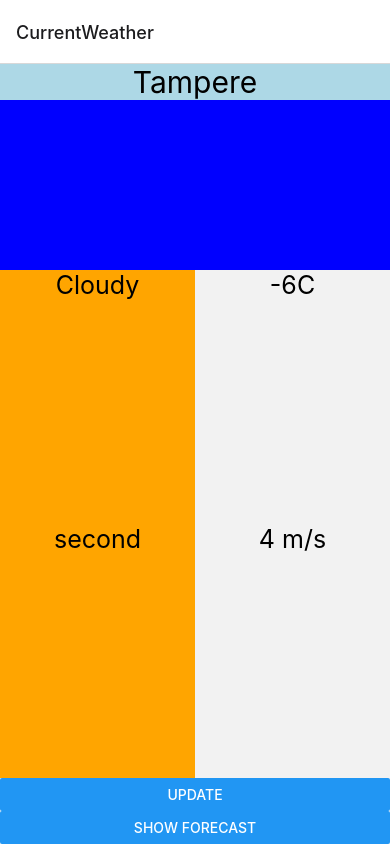
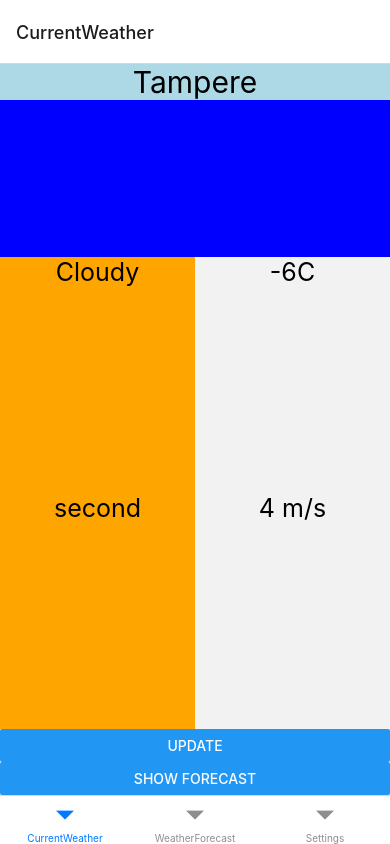
Before and after one commit to Vilkku11/WeatherApp, a React Native app: screen / in a window 390 px wide. Built offline with nearby package versions, Linux system fonts and the light colour scheme.

Commit message:
added tabnavigation

```diff
--- a/App.js
+++ b/App.js
@@ -3,21 +3,22 @@ import {View, Text} from 'react-native';
 
 import {NavigationContainer} from '@react-navigation/native';
 import {createNativeStackNavigator} from '@react-navigation/native-stack';
+import {createBottomTabNavigator} from '@react-navigation/bottom-tabs';
 
 import CurrentWeatherPage from './pages/CurrentWeatherPage';
 import WeatherForecastPage from './pages/WeatherForecastPage';
 import SettingsPage from './pages/SettingsPage';
 
 const stack = createNativeStackNavigator();
-
+const tab = createBottomTabNavigator();
 const App = () => {
   return (
     <NavigationContainer>
-      <stack.Navigator>
-        <stack.Screen name="CurrentWeather" component={CurrentWeatherPage} />
-        <stack.Screen name="WeatherForecast" component={WeatherForecastPage} />
-        <stack.Screen name="Settings" component={SettingsPage} />
-      </stack.Navigator>
+      <tab.Navigator>
+        <tab.Screen name="CurrentWeather" component={CurrentWeatherPage} />
+        <tab.Screen name="WeatherForecast" component={WeatherForecastPage} />
+        <tab.Screen name="Settings" component={SettingsPage} />
+      </tab.Navigator>
     </NavigationContainer>
   );
 };
--- a/package.json
+++ b/package.json
@@ -10,6 +10,7 @@
     "lint": "eslint ."
   },
   "dependencies": {
+    "@react-navigation/bottom-tabs": "^6.5.4",
     "@react-navigation/native": "^6.1.3",
     "@react-navigation/native-stack": "^6.9.9",
     "@react-navigation/stack": "^6.3.12",
```
Also changed, not shown: 1 other file (tests, documents, lock files or other folders).
